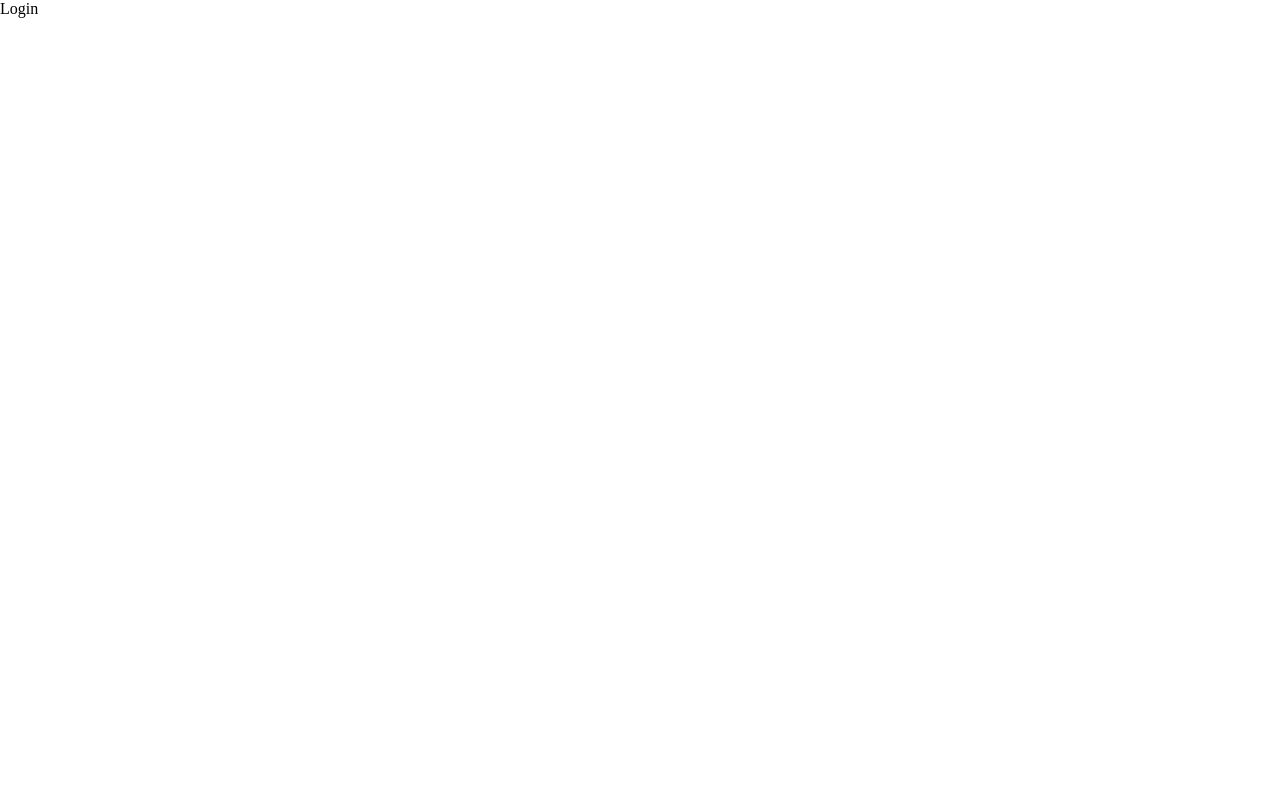
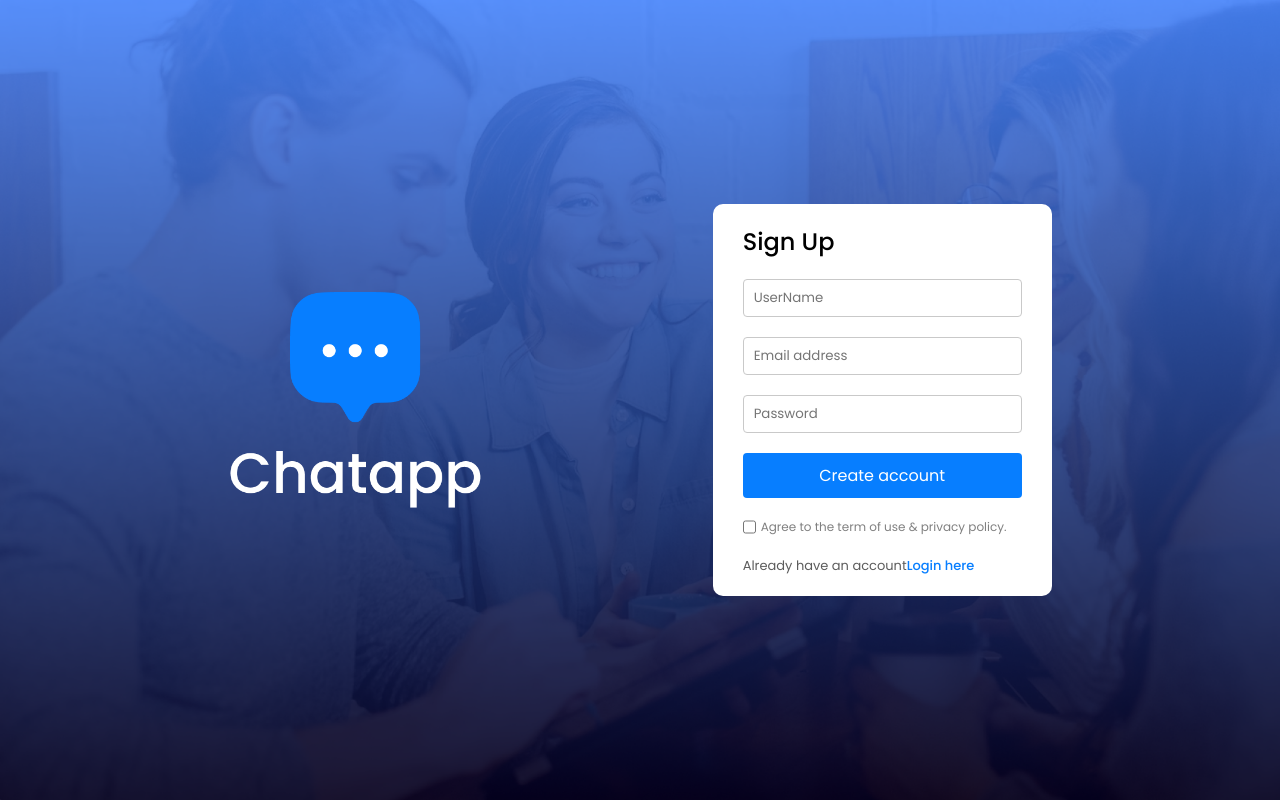
Before and after one commit to deepak96937/DeepakMessenger, a React (Vite) app: page / in a window 1280 px wide. Built offline with nearby package versions, Linux system fonts and the light colour scheme.

Commit message:
add login and sign Up page

```diff
--- a/src/App.jsx
+++ b/src/App.jsx
@@ -2,6 +2,7 @@
 import { Route, Routes } from 'react-router-dom'
 import Login from './pages/Login/Login'
 import Chat from './pages/Chat/Chat'
+import ProfileUpdate from './pages/ProfileUpdate/ProfileUpdate'
 
 const App = () => {
   return (
@@ -9,6 +10,7 @@
       <Routes>
         <Route path='/' element={<Login />} />
         <Route path='/chat' element={< Chat />} />
+        <Route path='/profile' element={< ProfileUpdate />} />
       </Routes>
     </>
   )
--- a/src/index.css
+++ b/src/index.css
@@ -1,5 +1,8 @@
+@import url('https://fonts.googleapis.com/css2?family=Outfit:wght@100..900&family=Poppins:ital,wght@0,100;0,200;0,300;0,400;0,500;0,600;0,700;0,800;0,900;1,100;1,200;1,300;1,400;1,500;1,600;1,700;1,800;1,900&display=swap');
+
 * {
   padding: 0;
   margin: 0;
   box-sizing: border-box;
+  font-family: Poppins;
 }
--- a/src/main.jsx
+++ b/src/main.jsx
@@ -1,4 +1,3 @@
-import { StrictMode } from 'react'
 import { createRoot } from 'react-dom/client'
 import './index.css'
 import App from './App.jsx'
@@ -8,5 +7,4 @@
   <BrowserRouter>
     <App />
   </BrowserRouter>
-
 )
--- a/src/pages/Login/Login.css
+++ b/src/pages/Login/Login.css
@@ -0,0 +1,66 @@
+.login{
+    min-height: 100vh;
+    background: url(/background.png) no-repeat;
+    background-size: cover;
+    display: flex;
+    align-items: center;
+    justify-content: space-evenly;
+}
+
+.login .logo{
+    width: max(20vw, 200px);
+}
+
+.login-form{
+    background: white ;
+    padding: 20px 30px;
+    display: flex;
+    flex-direction: column;
+    gap: 20px;
+    border-radius: 10px;
+}
+
+.login-form h2{
+    font-weight: 500;
+}
+
+.form-input{
+    padding: 8px 10px;
+    border: 1px solid #c9c9c9;
+    border-radius: 4px;
+    outline-color: #077EFF;
+}
+
+.login-form button{
+    padding: 10px;
+    background-color: #077EFF;
+    color: white;
+    font-size: 16px ;
+    border: none;
+    border-radius: 4px;
+    cursor: pointer;
+}
+
+.login-term{
+    display: flex;
+    gap: 5px;
+    font-size: 12px;
+    color: #808080;
+}
+
+.login-forgot{
+    display: flex;
+    flex-direction:  column;
+    gap: 5px;
+}
+
+.login-toggle{
+    font-size: 13px;
+    color: #5c5c5c;
+}
+
+.login-toggle span{
+    font-weight: 500;
+    cursor: pointer;
+    color: #077EFF;
+}
--- a/src/pages/Login/Login.jsx
+++ b/src/pages/Login/Login.jsx
@@ -1,12 +1,52 @@
-import React from 'react'
-import './Login.css'
+import React, { useState } from "react";
+import "./Login.css";
+import assets from "../../assets/assets";
 
 const Login = () => {
+  const [currState, setCurrState] = useState("Sign Up");
+
   return (
-    <div>
-      Login
+    <div className="login">
+      <img src={assets.logo_big} alt="" className="logo" />
+      <form className="login-form">
+        <h2>{currState}</h2>
+        {currState === "Sign Up" ? (
+          <input
+            type="text"
+            placeholder="UserName"
+            className="form-input"
+            required
+          />
+        ) : null}
+        <input
+          type="text"
+          placeholder="Email address"
+          className="form-input"
+          required
+        />
+        <input
+          type="password"
+          placeholder="Password"
+          className="form-input"
+          required
+        />
+        <button type="submit">
+          {currState === "Sign Up" ? "Create account" : "Login Now"}
+        </button>
+        <div className="login-term">
+          <input type="checkbox" />
+          <p>Agree to the term of use & privacy policy.</p>
+        </div>
+        <div className="login-forgot">
+            {
+                currState === 'Sign Up'
+                ? <p className=" login-toggle"> Already have an account<span onClick={() => setCurrState("Login")}>Login here</span> </p>
+                : <p className=" login-toggle"> Create an account <span onClick={() => setCurrState("Sign Up")}>click here</span> </p>
+            }
+        </div>
+      </form>
     </div>
-  )
-}
+  );
+};
 
-export default Login
+export default Login;
--- a/src/pages/ProfileUpdate/ProfileUpdate.jsx
+++ b/src/pages/ProfileUpdate/ProfileUpdate.jsx
@@ -4,7 +4,7 @@
 const ProfileUpdate = () => {
   return (
     <div>
-
+      you are in profileUpdate page
     </div>
   )
 }
```
